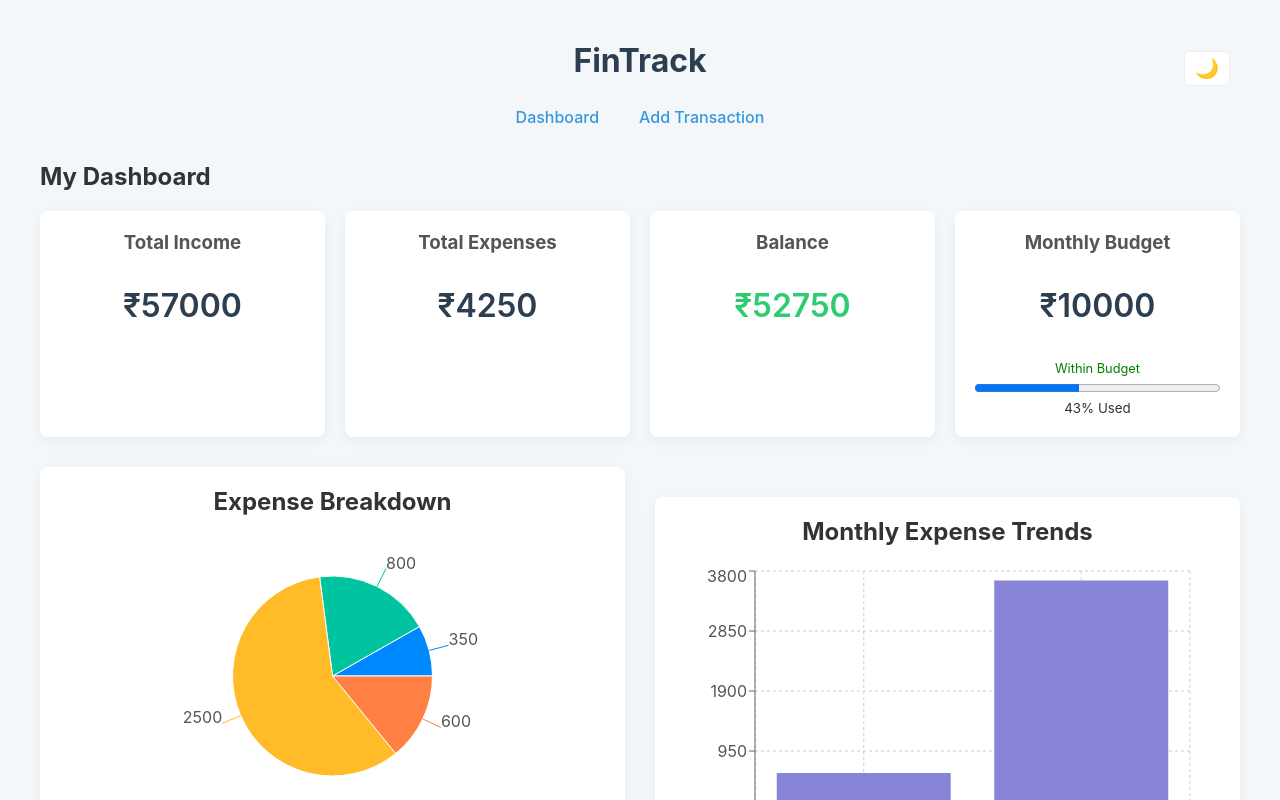
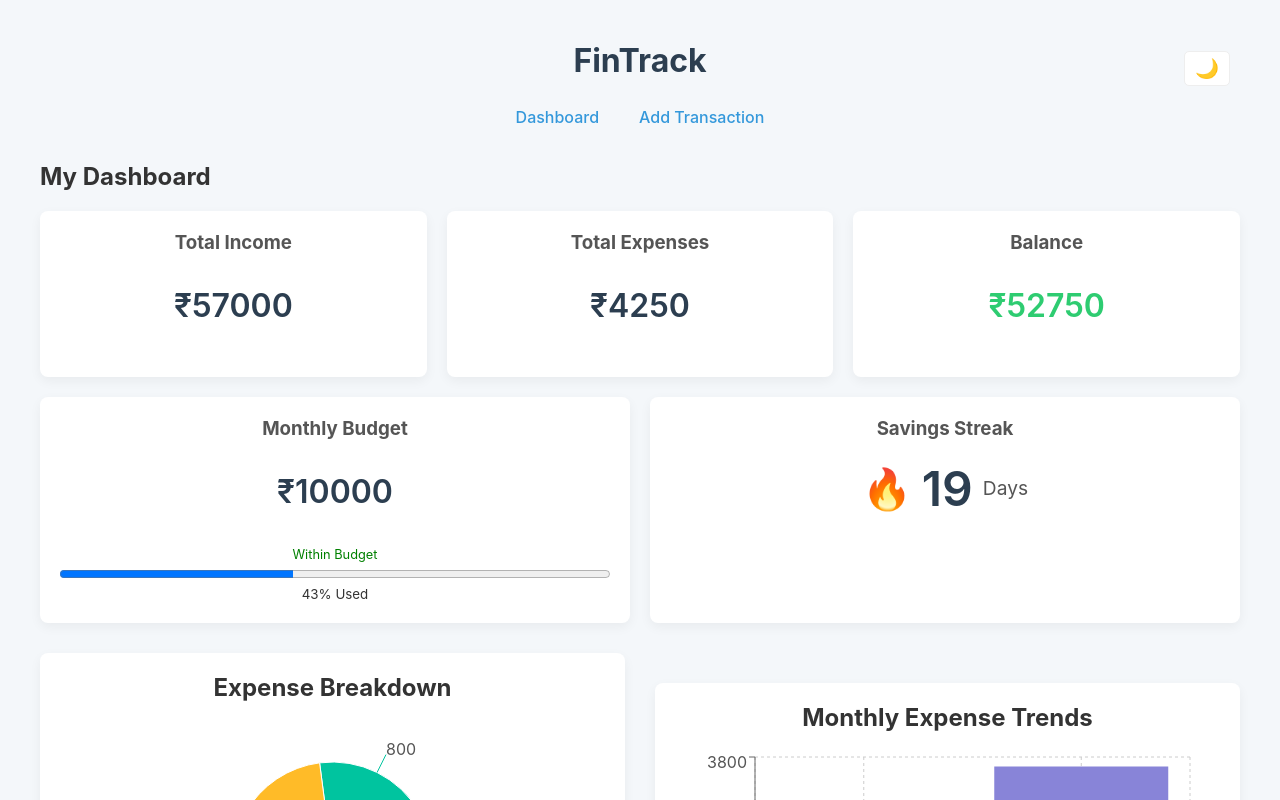
Before and after one commit to nileshgorde04/FinTrack, a React (Vite) app: page / in a window 1280 px wide. Shown: the top 800 px of the page. Built offline with nearby package versions, Linux system fonts and the light colour scheme.

Commit message:
feat streak

```diff
--- a/src/App.css
+++ b/src/App.css
@@ -501,3 +501,43 @@ body {
 .recharts-text {
   fill: var(--text-color-light);
 }
+
+/* ... (at the end of your file) ... */
+
+/* NEW: Savings Streak Card Styles */
+.savings-streak-card .streak-display {
+  display: flex;
+  align-items: center;
+  justify-content: center;
+  gap: 10px;
+  margin-top: 15px;
+}
+
+.savings-streak-card .streak-icon {
+  font-size: 2.5em;
+}
+
+.savings-streak-card .streak-number {
+  font-size: 3em;
+  font-weight: 600;
+  color: var(--header-color);
+}
+
+.savings-streak-card .streak-label {
+  font-size: 1.2em;
+  color: var(--text-color-light);
+}
+
+/* Make summary cards wrap nicely on smaller screens */
+.summary-cards {
+  display: flex;
+  flex-wrap: wrap; /* Allow cards to wrap */
+  justify-content: space-around;
+  gap: 20px;
+  margin-bottom: 30px;
+}
+
+.card {
+  flex-basis: 250px; /* Give a base size */
+  flex-grow: 1; /* Allow them to grow */
+}
--- a/src/components/Dashboard.jsx
+++ b/src/components/Dashboard.jsx
@@ -1,6 +1,6 @@
 import React from 'react';
 
-// NEW: Accept 'budget' prop
+// This component now *only* renders the cards
 function Dashboard({ transactions, budget }) {
 
   const totalIncome = transactions
@@ -13,14 +13,12 @@ function Dashboard({ transactions, budget }) {
 
   const balance = totalIncome - totalExpenses;
 
-  // NEW: Calculate budget status
   const isOverBudget = totalExpenses > budget;
-  const progress = Math.min((totalExpenses / budget) * 100, 100); // Cap at 100% for the bar
+  const progress = Math.min((totalExpenses / budget) * 100, 100);
 
   return (
-    <div className="dashboard">
-      <h2>My Dashboard</h2>
-      <div className="summary-cards">
+    // Use React.Fragment to return multiple elements
+    <>
       <div className="card">
         <h3>Total Income</h3>
         <p>₹{totalIncome}</p>
@@ -36,7 +34,6 @@ function Dashboard({ transactions, budget }) {
         </p>
       </div>
 
-        {/* NEW: Budget Goal Card */}
       <div className="card budget-card">
         <h3>Monthly Budget</h3>
         <p>₹{budget}</p>
@@ -44,14 +41,11 @@ function Dashboard({ transactions, budget }) {
           <span style={{ color: isOverBudget ? 'red' : 'green', fontSize: '0.8em' }}>
             {isOverBudget ? 'Over Budget!' : 'Within Budget'}
           </span>
-            {/* Simple HTML5 Progress Bar */}
           <progress value={progress} max="100" style={{ width: '100%' }}></progress>
           <small>{Math.round(progress)}% Used</small>
         </div>
       </div>
-
-      </div>
-    </div>
+    </>
   );
 }
 
--- /dev/null
+++ b/src/components/SavingsStreak.jsx
@@ -0,0 +1,88 @@
+import React from 'react';
+
+// Helper to get date string in YYYY-MM-DD format
+const getISODate = (date) => {
+  return date.toISOString().split('T')[0];
+};
+
+// Helper function to calculate the streak
+const calculateStreak = (transactions) => {
+  const netByDate = new Map();
+
+  // 1. Calculate net income/expense for each day
+  transactions.forEach(tx => {
+    const date = tx.date;
+    const amount = tx.type === 'income' ? tx.amount : -tx.amount;
+    netByDate.set(date, (netByDate.get(date) || 0) + amount);
+  });
+
+  let streak = 0;
+  let currentDate = new Date();
+
+  // 2. Loop backwards from today
+  while (true) {
+    const dateString = getISODate(currentDate);
+    const netAmount = netByDate.get(dateString);
+
+    // If netAmount is undefined (no transactions) or >= 0 (profit or broke even)
+    if (netAmount === undefined || netAmount >= 0) {
+      streak++;
+    } else {
+      // Day was a net loss, break the streak
+      break;
+    }
+
+    // Go to the previous day
+    currentDate.setDate(currentDate.getDate() - 1);
+
+    // (Optional) Stop checking after 365 days to prevent infinite loops on old data
+    if (streak > 365) break;
+  }
+
+  // If your streak is 0 or 1 today, but yesterday was a good day,
+  // the logic above only counts today. Let's adjust.
+  // We'll calculate the streak *ending yesterday* if today you had a net loss.
+
+  const todayString = getISODate(new Date());
+  if (netByDate.get(todayString) < 0) {
+    // You broke your streak today. Let's show you what your streak *was* yesterday.
+
+    // Quick recalculation, starting from yesterday
+    let pastStreak = 0;
+    let yesterday = new Date();
+    yesterday.setDate(yesterday.getDate() - 1);
+
+    while (true) {
+      const dateString = getISODate(yesterday);
+      const netAmount = netByDate.get(dateString);
+      if (netAmount === undefined || netAmount >= 0) {
+        pastStreak++;
+      } else {
+        break;
+      }
+      yesterday.setDate(yesterday.getDate() - 1);
+      if (pastStreak > 365) break;
+    }
+    return pastStreak; // Return yesterday's streak
+  }
+
+  return streak; // Return today's streak
+};
+
+
+function SavingsStreak({ transactions }) {
+  const streak = calculateStreak(transactions);
+
+  return (
+    <div className="card savings-streak-card">
+      <h3>Savings Streak</h3>
+      <div className="streak-display">
+        <span className="streak-icon">🔥</span>
+        <span className="streak-number">{streak}</span>
+        <span className="streak-label">Day{streak !== 1 ? 's' : ''}</span>
+      </div>
+    </div>
+  );
+}
+
+export default SavingsStreak;
--- a/src/pages/DashboardPage.jsx
+++ b/src/pages/DashboardPage.jsx
@@ -3,13 +3,25 @@ import Dashboard from '../components/Dashboard';
 import ExpenseChart from '../components/ExpenseChart';
 import MonthlyExpenseChart from '../components/MonthlyExpenseChart';
 import TransactionList from '../components/TransactionList';
+import SavingsStreak from '../components/SavingsStreak';
 
-// NEW: Accept 'budget' prop
 function DashboardPage({ transactions, budget, onDeleteTransaction }) {
   return (
     <div className="dashboard-page">
-      {/* NEW: Pass 'budget' to Dashboard */}
-      <Dashboard transactions={transactions} budget={budget} />
+
+      {/* NOTE: I am modifying the Dashboard component to *not* render the
+        summary-cards wrapper, and instead render it here.
+        This allows us to add the SavingsStreak card easily.
+      */}
+
+      <h2>My Dashboard</h2>
+      <div className="summary-cards">
+        {/* Pass props to Dashboard */}
+        <Dashboard transactions={transactions} budget={budget} />
+
+        {/* NEW: Add the SavingsStreak card */}
+        <SavingsStreak transactions={transactions} />
+      </div>
 
       <div className="charts-wrapper">
         <ExpenseChart transactions={transactions} />
```
Lines whose indentation alone changed are shown as unchanged.
